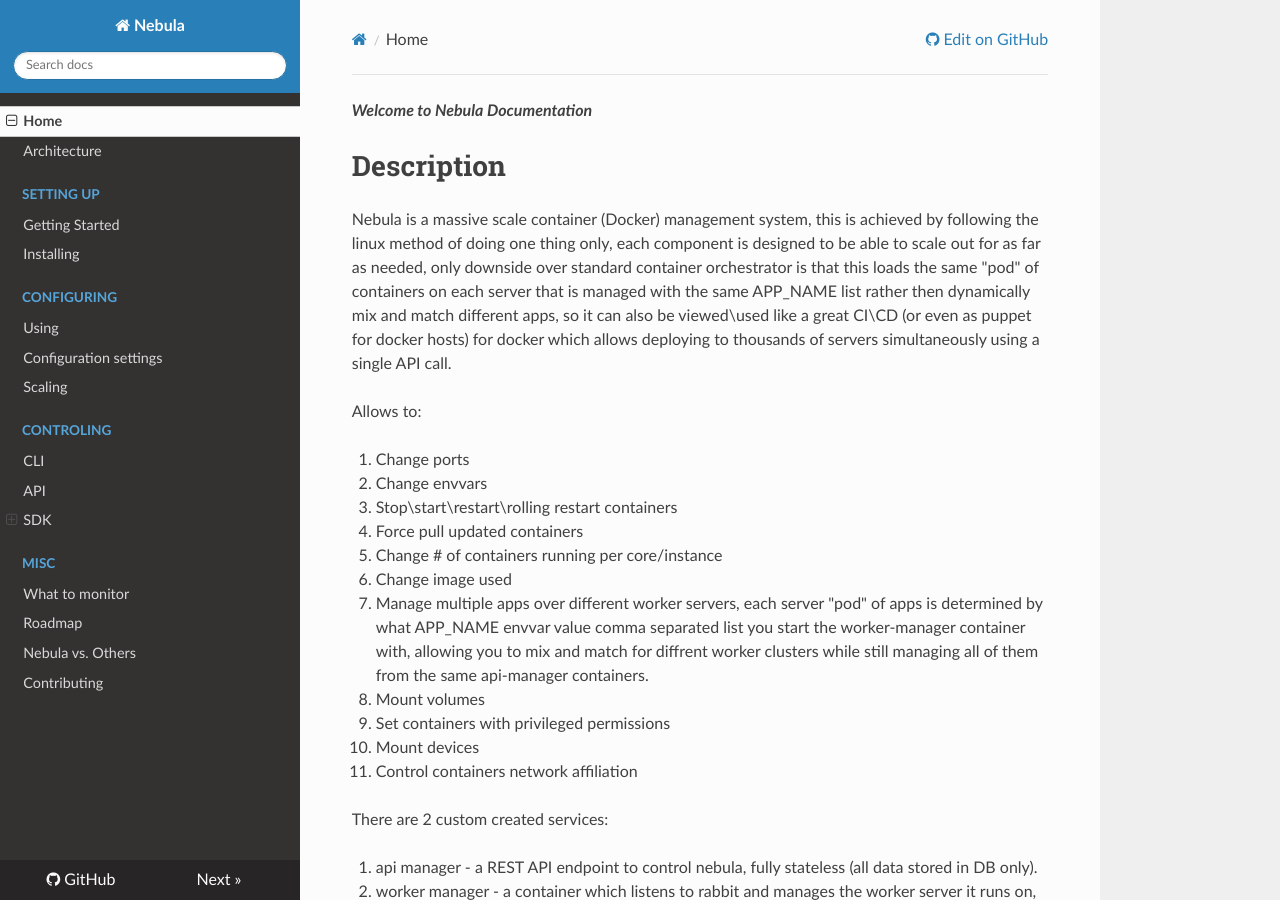
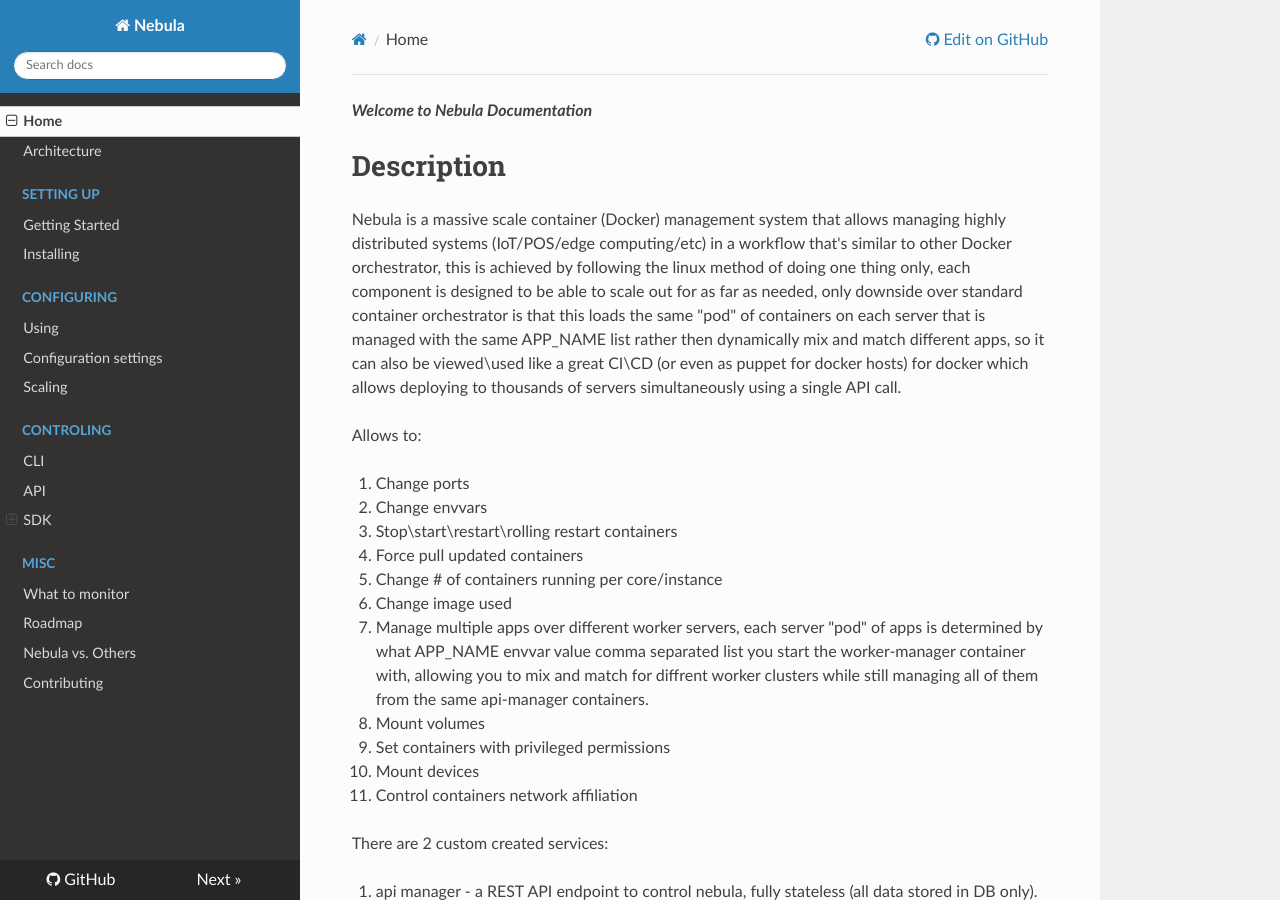
Before and after one commit to nebula-orchestrator/docs, an MkDocs documentation site: the page built from docs/index.md, in a window 1280 px wide and 900 px high. Built offline with MkDocs 1.6.1, drawn with Linux system fonts in a browser that asks for light colours; nearby versions of some CDN libraries; old or Windows-style settings are respelled for this version of MkDocs.

Commit message:
Making it a bit more clear what Nebula is

```diff
--- a/docs/index.md
+++ b/docs/index.md
@@ -2,7 +2,7 @@
 
 # Description
 
-Nebula is a massive scale container (Docker) management system, this is achieved by following the linux method of doing one thing only, each component is designed to be able to scale out for as far as needed, only downside over standard container orchestrator is that this loads the same "pod" of containers on each server that is managed with the same APP_NAME list rather then dynamically mix and match different apps, so it can also be viewed\used like a great CI\CD (or even as puppet for docker hosts) for docker which allows deploying to thousands of servers simultaneously using a single API call.
+Nebula is a massive scale container (Docker) management system that allows managing highly distributed systems (IoT/POS/edge computing/etc) in a workflow that's similar to other Docker orchestrator, this is achieved by following the linux method of doing one thing only, each component is designed to be able to scale out for as far as needed, only downside over standard container orchestrator is that this loads the same "pod" of containers on each server that is managed with the same APP_NAME list rather then dynamically mix and match different apps, so it can also be viewed\used like a great CI\CD (or even as puppet for docker hosts) for docker which allows deploying to thousands of servers simultaneously using a single API call.
 
 Allows to:
 
```
